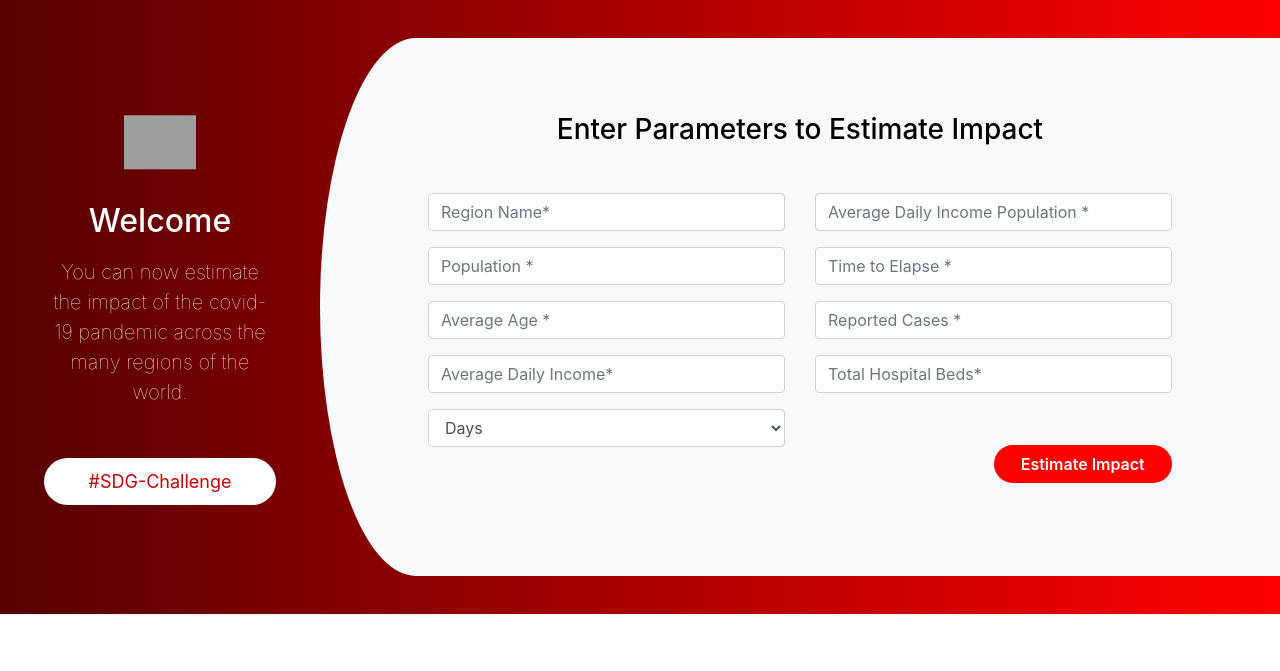
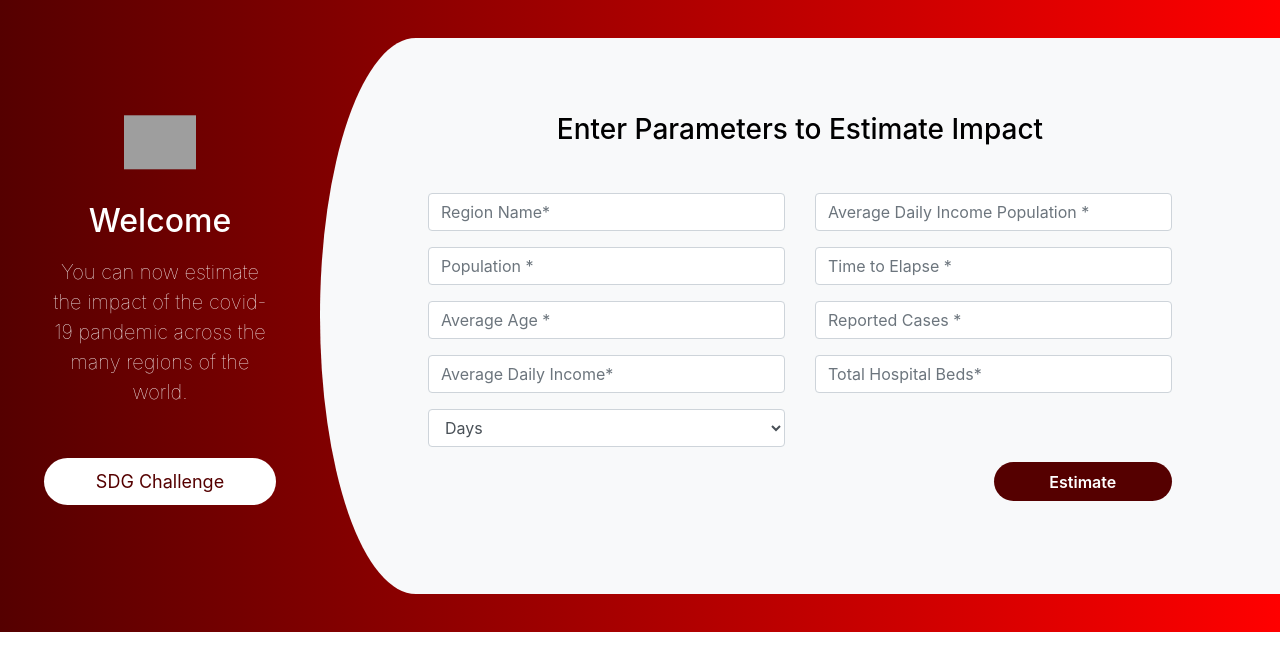
Before and after one commit to Odinaryman/sdg-challenge, a PHP site: page /src/index.html in a window 1280 px wide. Shown: the top 671 px of the page. Run offline with PHP 8.4, Linux system fonts and the light colour scheme; grey boxes are pictures that could not be loaded.

Commit message:
challenge 4 lighthouse error

```diff
--- a/src/index.css
+++ b/src/index.css
@@ -60,17 +60,17 @@
     border-bottom-left-radius: 1.5rem;
     border-top-right-radius: 1.5rem;
     border-bottom-right-radius: 1.5rem;
-    color: #c00;
+    color: #550000;
     font-size: large;
 
 }
 .btnRegister{
     float: right;
-    margin-top: 10%;
+    margin-top: 15%;
     border: none;
     border-radius: 1.5rem;
     padding: 2%;
-    background: #ff0000;
+    background: #550000;
     color: #fff;
     font-weight: 600;
     width: 50%;
--- a/src/index.html
+++ b/src/index.html
@@ -7,72 +7,72 @@
     <title>Covid-19 Estimator</title>
     <link href="index.css" rel="stylesheet" type="text/css">
     <link href="//maxcdn.bootstrapcdn.com/bootstrap/4.1.1/css/bootstrap.min.css" rel="stylesheet" id="bootstrap-css">
-    <script defer src="//cdnjs.cloudflare.com/ajax/libs/jquery/3.4.1/jquery.min.js"></script>
+    <script  defer src="//cdnjs.cloudflare.com/ajax/libs/jquery/3.4.1/jquery.min.js"></script>
     <script defer src="//maxcdn.bootstrapcdn.com/bootstrap/4.1.1/js/bootstrap.min.js"></script>
 
 
 </head>
 
 <body>
-<div class="container register">
+<div role="main" class="container register">
     <div class="row">
         <div class="col-md-3 register-left">
-            <img src="https://image.ibb.co/n7oTvU/logo_white.png" alt=""/>
-            <h2>Welcome</h2>
-            <p>You can now estimate the impact of the covid-19 pandemic across the many regions of the world.</p>
-            <div class="register-covid"><span>#SDG-Challenge<span></span></div><br/>
+            <img src="https://image.ibb.co/n7oTvU/logo_white.png" alt="logo"/>
+            <h2 tabindex=“0”>Welcome</h2>
+            <p tabindex=“0”>You can now estimate the impact of the covid-19 pandemic across the many regions of the world.</p>
+            <div tabindex=“0” class="register-covid"><span>SDG Challenge<span></span></div><br/>
         </div>
         <div class="col-md-9 register-right">
             <div class="tab-content" id="myTabContent">
                 <div class="tab-pane fade show active" id="home" role="tabpanel" aria-labelledby="home-tab">
-                    <h3 class="register-heading">Enter Parameters to Estimate Impact</h3>
-                    <form id="estimator" action="javascript:;">
+                    <h3 tabindex=“0” class="register-heading">Enter Parameters to Estimate Impact</h3>
+                    <form id="estimator" action="javascript:;" role="form">
                         <div class="row register-form">
 
                             <div class="col-md-6">
                                 <div class="form-group">
-                                    <input id="region" type="text" class="form-control" placeholder="Region Name*" name="region" required data-region="region" value="" />
-                                    <label for="region" class="d-none"></label>
+                                    <input aria-required=“true” id="region" type="text" class="form-control" placeholder="Region Name*" name="region" required data-region="region" value="" />
+                                    <label aria-hidden="true" for="region" class="d-none">Region</label>
                                 </div>
                                 <div class="form-group">
-                                    <input type="text" class="form-control" placeholder="Population *" id="population" name="population" required data-population="population" value="" />
-                                    <label for="population" class="d-none"></label>
+                                    <input aria-required=“true” type="text" class="form-control" placeholder="Population *" id="population" name="population" required data-population="population" value="" />
+                                    <label aria-hidden="true" for="population" class="d-none">Population</label>
                                 </div>
                                 <div class="form-group">
-                                    <input type="text" class="form-control" placeholder="Average Age *" id="avgAge" name="avgAge" required data-average-age="avgAge" value="" />
-                                    <label for="avgAge" class="d-none"></label>
+                                    <input aria-required=“true” type="text" class="form-control" placeholder="Average Age *" id="avgAge" name="avgAge" required data-average-age="avgAge" value="" />
+                                    <label aria-hidden="true" for="avgAge" class="d-none">Average Age</label>
                                 </div>
                                 <div class="form-group">
-                                    <input type="text" class="form-control"  placeholder="Average Daily Income*" id="avgDailyIncomeInUSD" name="avgDailyIncomeInUSD" required data-average-daily-income-in-USD="avgDailyIncomeInUSD" value="" />
-                                    <label for="avgDailyIncomeInUSD" class="d-none"></label>
+                                    <input aria-required=“true” type="text" class="form-control"  placeholder="Average Daily Income*" id="avgDailyIncomeInUSD" name="avgDailyIncomeInUSD" required data-average-daily-income-in-USD="avgDailyIncomeInUSD" value="" />
+                                    <label aria-hidden="true" for="avgDailyIncomeInUSD" class="d-none">Average Daily Income</label>
                                 </div>
                                 <div class="form-group">
                                     <select class="form-control" required name="periodType" id="periodType" data-period-type="periodType">
-                                        <option selected value="days">Days</option>
+                                        <option  selected value="days" aria-selected="true">Days</option>
                                         <option value="weeks">Weeks</option>
                                         <option value="months">Months</option>
                                     </select>
-                                    <label for="periodType" class="d-none"></label>
+                                    <label aria-hidden="true" for="periodType" class="d-none">Period Type</label>
                                 </div>
                             </div>
                             <div class="col-md-6">
                                 <div class="form-group">
-                                    <input type="text" class="form-control" placeholder="Average Daily Income Population *" id="avgDailyIncomePopulation" name="avgDailyIncomePopulation" required data-average-daily-income-population="avgDailyIncomePopulation" value="" />
-                                    <label for="avgDailyIncomePopulation" class="d-none"></label>
+                                    <input aria-required=“true” type="text" class="form-control" placeholder="Average Daily Income Population *" id="avgDailyIncomePopulation" name="avgDailyIncomePopulation" required data-average-daily-income-population="avgDailyIncomePopulation" value="" />
+                                    <label aria-hidden="true" for="avgDailyIncomePopulation" class="d-none">Average Daily Income Population</label>
                                 </div>
                                 <div class="form-group">
-                                    <input type="text" class="form-control" placeholder="Time to Elapse *" id="timeToElapse" name="timeToElapse" required data-time-to-elapse="timeToElapse" value="" />
-                                    <label for="timeToElapse" class="d-none"></label>
+                                    <input aria-required=“true” type="text" class="form-control" placeholder="Time to Elapse *" id="timeToElapse" name="timeToElapse" required data-time-to-elapse="timeToElapse" value="" />
+                                    <label aria-hidden="true" for="timeToElapse" class="d-none">Time to Elapse</label>
                                 </div>
                                 <div class="form-group">
-                                    <input type="text" class="form-control" placeholder="Reported Cases *" id="reportedCases" name="reportedCases" required data-reported-cases="reportedCases" value="" />
-                                    <label for="reportedCases" class="d-none"></label>
+                                    <input aria-required=“true” type="text" class="form-control" placeholder="Reported Cases *" id="reportedCases" name="reportedCases" required data-reported-cases="reportedCases" value="" />
+                                    <label aria-hidden="true" for="reportedCases" class="d-none">reported Cases</label>
                                 </div>
                                 <div class="form-group">
-                                    <input type="text" class="form-control"  placeholder="Total Hospital Beds*" id="totalHospitalBeds" name="totalHospitalBeds" required data-total-hospital-beds="totalHospitalBeds" value="" />
-                                    <label for="totalHospitalBeds" class="d-none"></label>
+                                    <input aria-required=“true” type="text" class="form-control"  placeholder="Total Hospital Beds*" id="totalHospitalBeds" name="totalHospitalBeds" required data-total-hospital-beds="totalHospitalBeds" value="" />
+                                    <label aria-hidden="true" for="totalHospitalBeds" class="d-none">Total Hospital Beds</label>
                                 </div>
-                                <input type="submit" data-go-estimate="go-estimate" class="btnRegister" onclick="confirmValidity()"  value="Estimate Impact"/>
+                                <button type="submit" data-go-estimate="go-estimate" class="btnRegister" onclick="confirmValidity()">Estimate</button>
                             </div>
                         </div>
                     </form>
```
